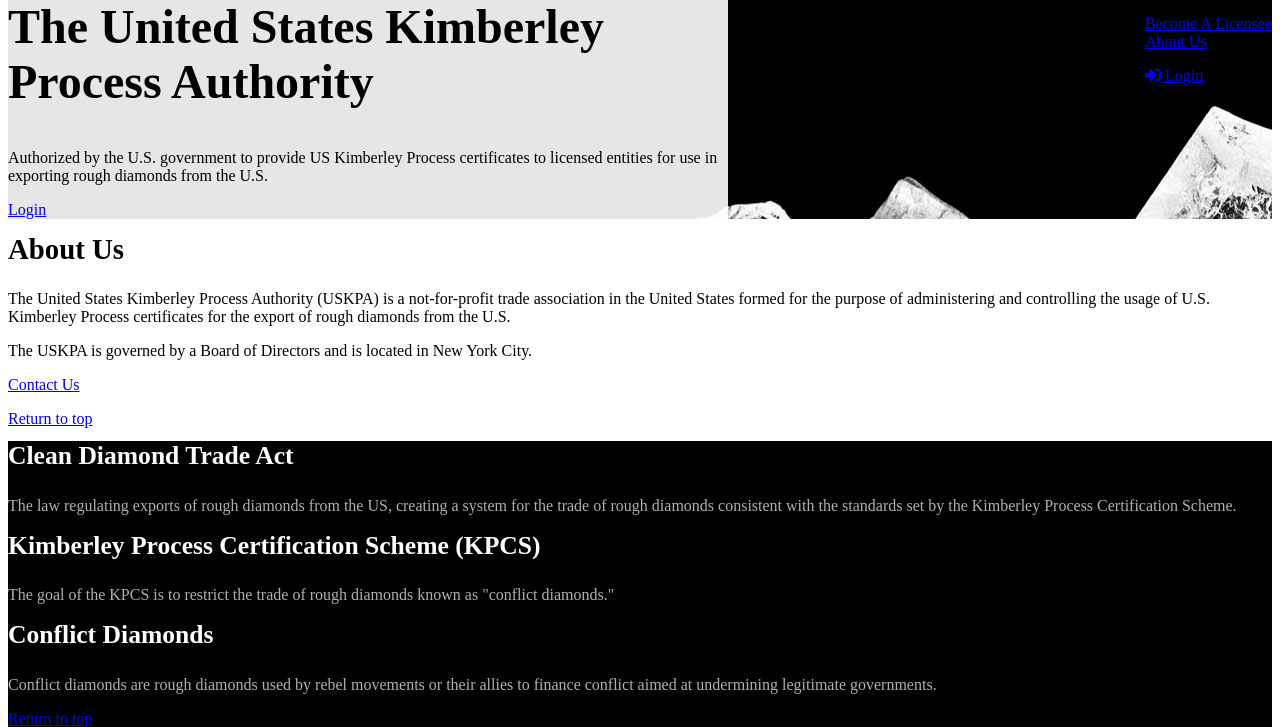
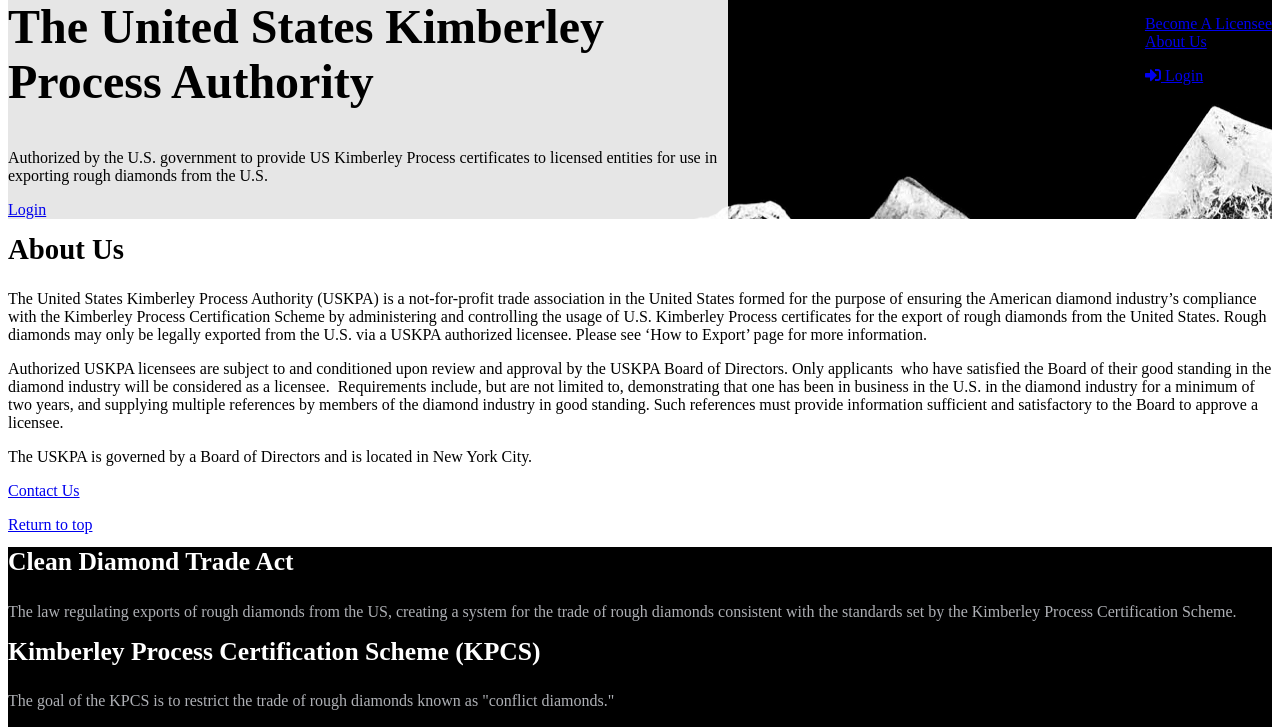
Before and after one commit to USKPA-dev/uskpa, a Django app: template kpc/templates/home.html in a window 1280 px wide; the page is wider, and only the part inside the window is pictured. Shown: the part 132-859 px from the top of that part. Run offline with Django 3.2, Linux system fonts and the light colour scheme; the template is opened without the code that fills it, so the values that code supplies are empty; parts of the project's set-up code (start-up, migrations or seed data) failed here and were passed over.

Commit message:
Update home.html

```diff
--- a/kpc/templates/home.html
+++ b/kpc/templates/home.html
@@ -31,9 +31,17 @@
     </div>
     <div class='usa-width-two-thirds'>
       <p>
-        The United States Kimberley Process Authority (USKPA) is a not-for-profit trade association in the United States formed
-        for the purpose of administering and controlling the usage of U.S. Kimberley Process certificates for the export of rough
-        diamonds from the U.S.
+        The United States Kimberley Process Authority (USKPA) is a not-for-profit trade association in the United States formed for
+        the purpose of ensuring the American diamond industry’s compliance with the Kimberley Process Certification Scheme by administering
+        and controlling the usage of U.S. Kimberley Process certificates for the export of rough diamonds from the United States. Rough diamonds
+        may only be legally exported from the U.S. via a USKPA authorized licensee. Please see ‘How to Export’ page for more information.
+      </p>
+      <p>
+        Authorized USKPA licensees are subject to and conditioned upon review and approval by the USKPA Board of Directors. Only applicants
+        who have satisfied the Board of their good standing in the diamond industry will be considered as a licensee.  Requirements include,
+        but are not limited to, demonstrating that one has been in business in the U.S. in the diamond industry for a minimum of two years,
+        and supplying multiple references by members of the diamond industry in good standing. Such references must provide information sufficient
+        and satisfactory to the Board to approve a licensee.
       </p>
       <p>The USKPA is governed by a Board of Directors and is located in New York City.</p>
       <p><a href="mailto:{{CONTACT_US}}">Contact Us</a></p>
```
